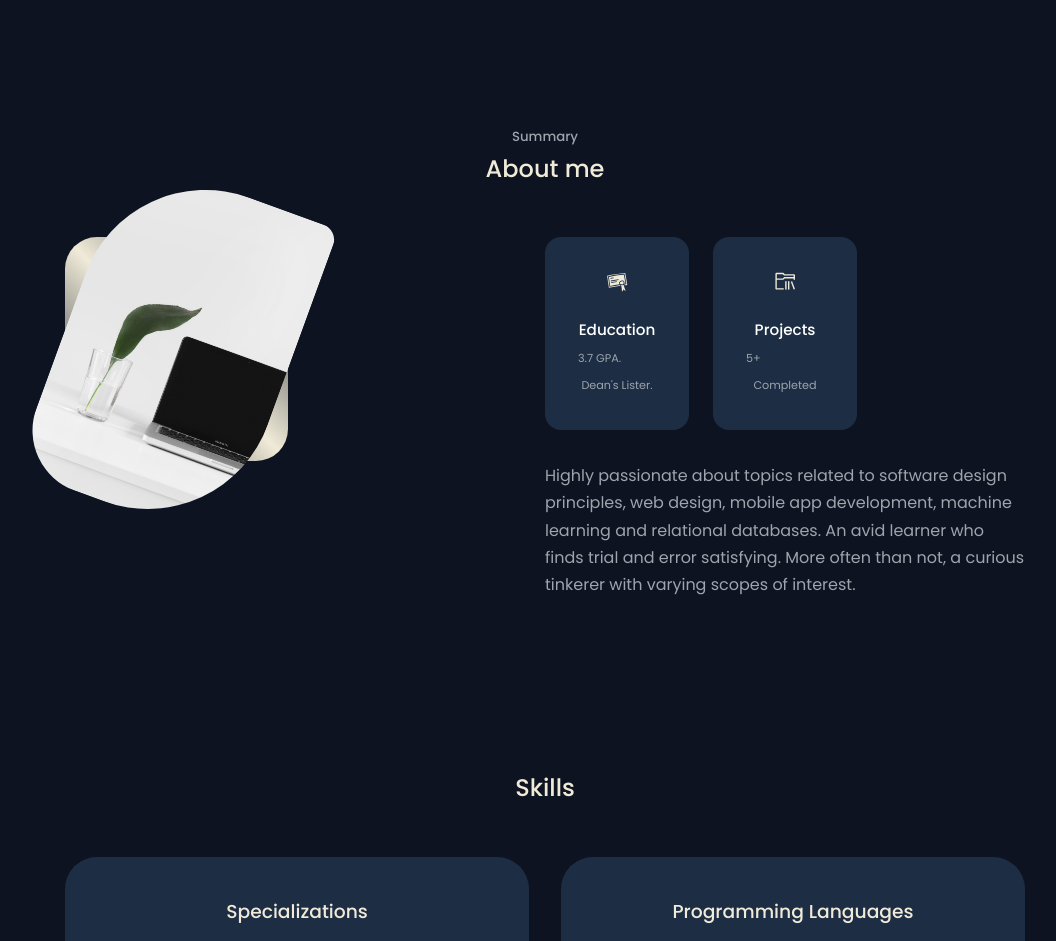
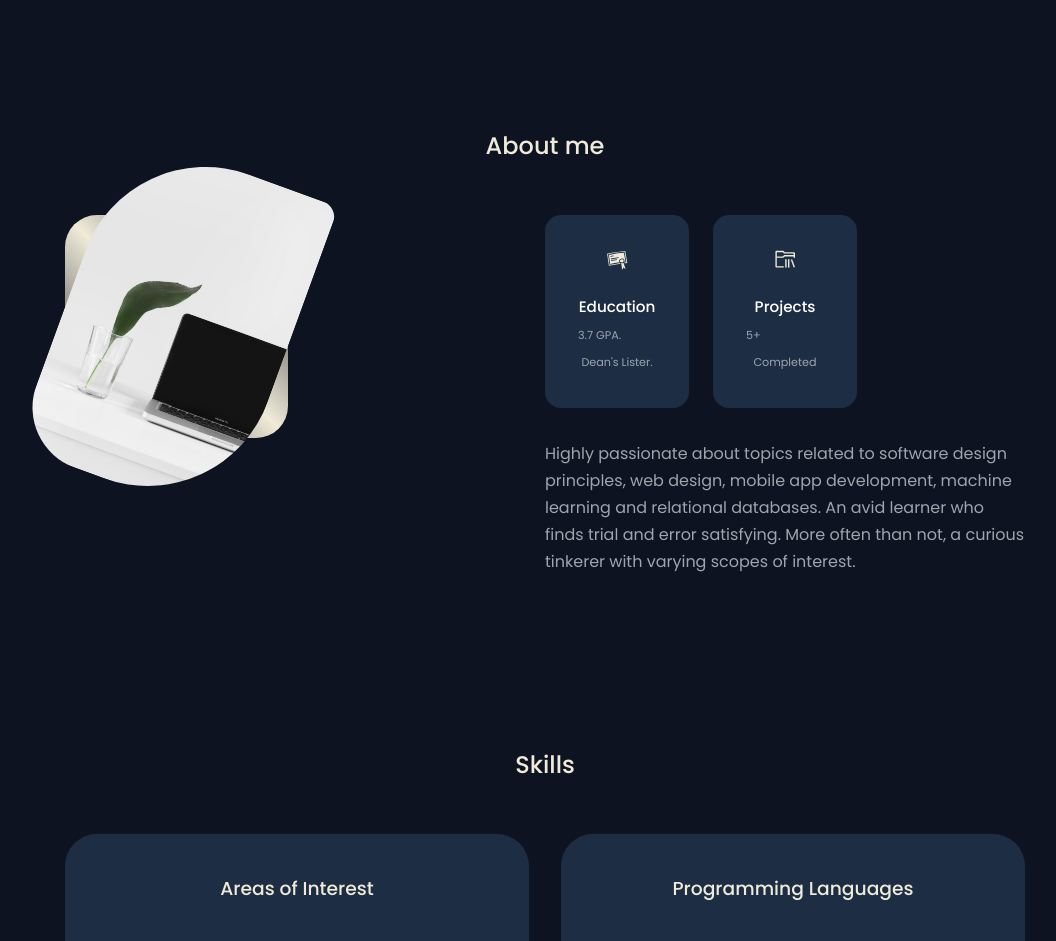
Before and after one commit to MitchelCarreon/portfolio-v1, a React (Create React App) app: page / in a window 1280 px wide. Shown: the part 802-1743 px from the top of the page, without its empty margins (95-1151 px from the left). Built offline with nearby package versions, Linux system fonts and the light colour scheme; a web font is replaced by a local one.

Commit message:
Removed redundant words. Making it more concise

```diff
--- a/src/components/about/About.jsx
+++ b/src/components/about/About.jsx
@@ -8,7 +8,7 @@ import bucky from "../../assets/comp.jpg";
 const About = () => {
   return (
     <section id="about">
-      <h5>Summary</h5>
+      {/* <h5>Summary</h5> */}
       <h2>About me</h2>
 
       <div className="container about__container">
--- a/src/components/experience/Experience.jsx
+++ b/src/components/experience/Experience.jsx
@@ -9,7 +9,7 @@ const Experience = () => {
       <h2>Skills</h2>
       <div className="container experience__container">
         <div className="experience__frontend">
-          <h3>Specializations</h3>
+          <h3>Areas of Interest</h3>
           <div className="experience__content">
             <article className="experience__details">
               <BsPatchCheckFill className="experience__details-icon" />
```
